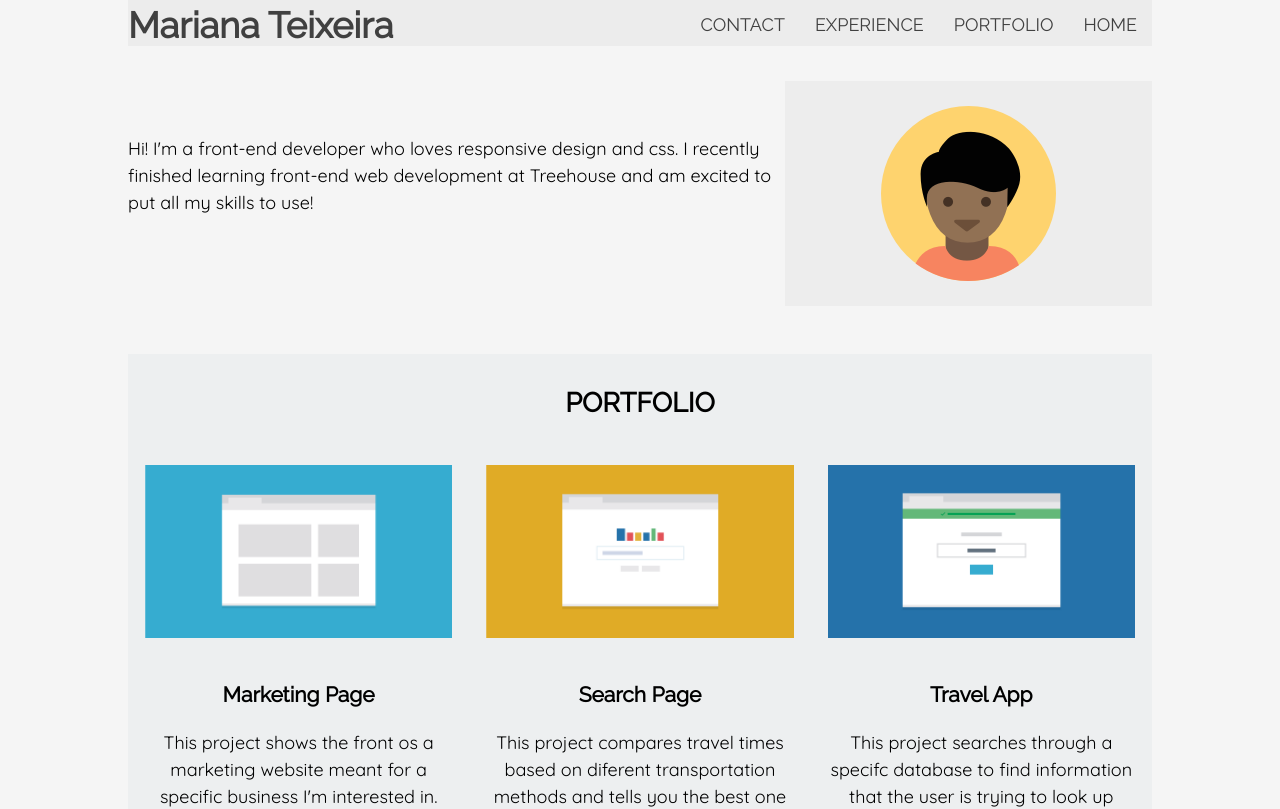
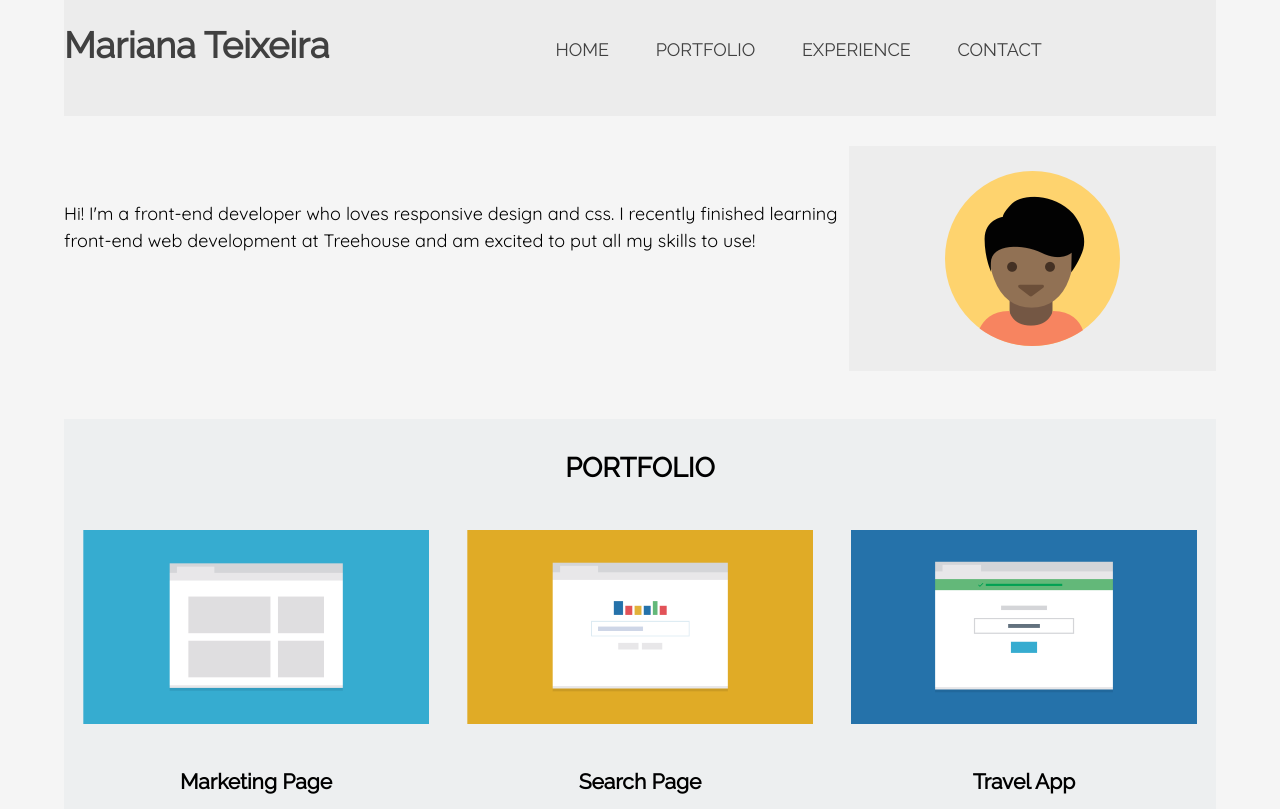
Before and after one commit to MarianaRTeixeira/Project_2, a plain HTML site: page index.html in a window 1280 px wide. Shown: the top 809 px of the page. Drawn offline with Linux system fonts and the light colour scheme.

Commit message:
nav complete

```diff
--- a/css/styles.css
+++ b/css/styles.css
@@ -98,6 +98,7 @@ footer{
 
 .main-nav {
     margin: 35px 20px;
+
 }
 
 .main-nav a {
@@ -105,7 +106,8 @@ footer{
 }
 
 .container{
-    max-width:80%;
+    max-width:90%;
+    margin: o auto;
 }
 
 .profile-image {
@@ -190,6 +192,9 @@ footer{
     border-top: 1px solid grey;
     padding-top: 5px;
 }
+
+
+
 /***MEDIA QUERIES***/
 @media (min-width: 768px) {
     body{ /****/
@@ -244,7 +249,18 @@ footer{
         text-align: center;
     }
 
-}
+    .main-nav ul{
+        float: left;
+    }
+
+
+
+    .main-nav li{
+
+       margin-left:12px;
+        }
+
+
 
  @media (min-width: 1024px) {
 
@@ -263,8 +279,13 @@ footer{
     .main-nav a {
         padding: 10px 15px;
         margin-bottom: 20px;
-        float: right;
+
     }
+
+   .main-nav ul {
+    float:left;
+    }
+
 
     .nav a{
         display: inline;
@@ -272,6 +293,7 @@ footer{
 
     .name{
         float: left;
+        margin-top: 20px;
     }
 
     .porfolio-gallery{
@@ -283,4 +305,11 @@ footer{
         max-width: 30%;
     }
 
+    .main-nav{
+
+        display: inline-block;
+    }
+
+
 }
+}
```
